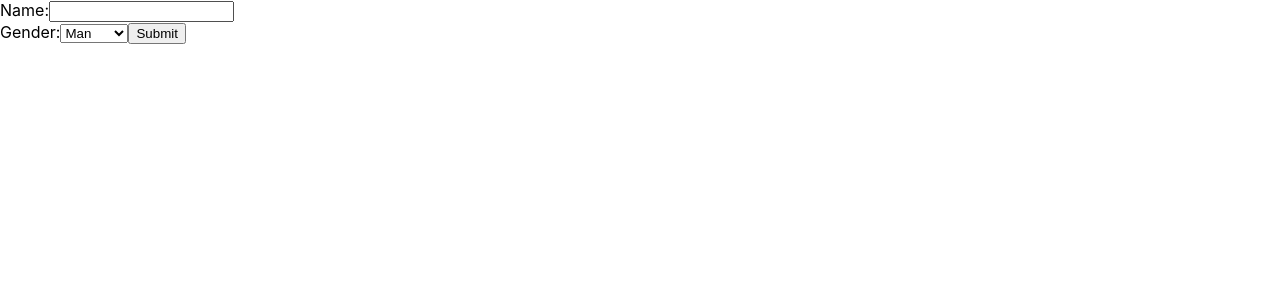
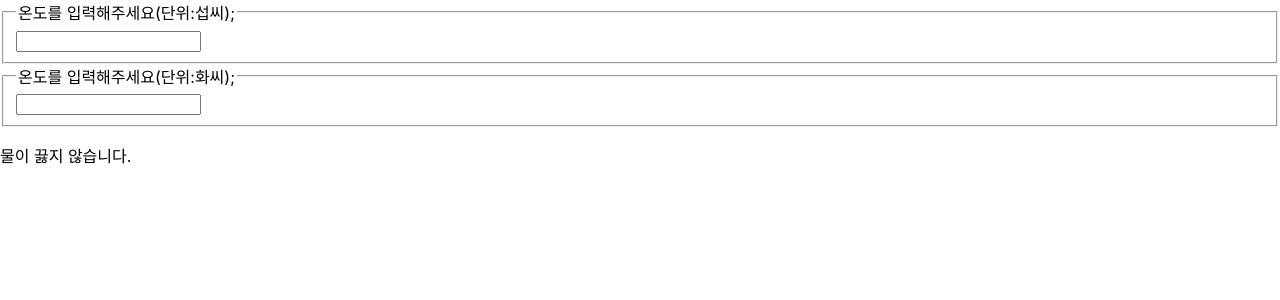
Before and after one commit to hocheol0303/React_study, a React (Create React App) app in the folder horoject/: page / in a window 1280 px wide. Shown: the top 300 px of the page. Built offline with nearby package versions, Linux system fonts and the light colour scheme.

Commit message:
chap_12 동일한 state 관리

```diff
--- /dev/null
+++ b/horoject/src/chap_12/Calculator.jsx
@@ -0,0 +1,53 @@
+import React, {useState} from 'react';
+import TemperatureInput from './TemperatureInput';
+
+function BoilingVerdict(props){
+    if(props.celsius >= 100) return <p>물이 끓습니다.</p>;
+    return <p>물이 끓지 않습니다.</p>;
+}
+
+function toCelsius(fahrenheit){
+    return ((fahrenheit-32)*5/9);
+}
+
+function toFahrenheit(celsius){
+    return celsius*9/5+32;
+}
+
+function tryConvert(temperature, convert){
+    const input=parseFloat(temperature);
+    if(Number.isNaN(input)) return '';
+    const output=convert(input);
+    const rounded = Math.round(output*1000)/1000;
+    return rounded.toString();
+}
+
+function Calculator(props){
+    const [temperature, setTemperature] = useState('');
+    const [scale, setScale] = useState('c');
+
+    const handleCelsiusChange = (temperature) =>{
+        setTemperature(temperature);
+        // 대문자 아발롬아
+        // setScale('C');
+        setScale('c');
+    };
+
+    const handleFahrenheitChange = (temperature) =>{
+        setTemperature(temperature);
+        setScale('f');
+    };
+
+    const celsius= scale ==='f' ? tryConvert(temperature, toCelsius) : temperature;
+    const fahrenheit = scale ==='c' ? tryConvert(temperature, toFahrenheit) : temperature;
+
+    return (
+        <div>
+            <TemperatureInput scale='c' temperature={celsius} onTemperatureChange={handleCelsiusChange} />
+            <TemperatureInput scale='f' temperature={fahrenheit} onTemperatureChange={handleFahrenheitChange} />
+            <BoilingVerdict celsius={parseFloat(celsius)} />
+        </div>
+    );
+}
+
+export default Calculator;
--- /dev/null
+++ b/horoject/src/chap_12/TemperatureInput.jsx
@@ -0,0 +1,21 @@
+const scaleNames={
+    c: '섭씨',
+    f: '화씨',
+};
+
+function TemperatureInput(props){
+    const handleChange = (event) =>{
+        props.onTemperatureChange(event.target.value);
+    };
+
+    return (
+        <fieldset>
+            <legend>
+                온도를 입력해주세요(단위:{scaleNames[props.scale]});
+            </legend>
+            <input value={props.temperature} onChange={handleChange} />
+        </fieldset>
+    );
+}
+
+export default TemperatureInput;
--- /dev/null
+++ b/horoject/src/chap_12/advanced_toC_toF.jsx
@@ -0,0 +1,41 @@
+import React, {useState} from 'react';
+
+const scaleNames={
+    c: '섭씨',
+    f: '화씨',
+};
+
+function TemperatureInput(props){
+    const [temperature, setTemperature] = useState('0');
+
+    const handleChange = (event) =>{
+        setTemperature(event.target.value);
+    }
+
+    return (
+        <fieldset>
+            <legend>온도를 입력해주세요(단위:{scaleNames[props.scale]}):</legend>
+            <p>따로따로:</p><input value={temperature} onChange={handleChange} />
+            <p>
+                {props.scale == 'c' && ('섭씨 '+temperature+'˚C == 화씨 ' + Math.round((temperature * 9 / 5 + 32)*100)/100 + '˚F')}
+                {props.scale == 'f' && ('화씨 '+temperature+'˚F == 섭씨 ' + Math.round(((temperature - 32) * 5 / 9)*100)/100 + '˚C')}
+            </p>
+            <p>연동:</p><input value={props.lt} onChange={props.onChange}/>
+        </fieldset>
+    );
+}
+
+function Calc(props){
+    const [linkedTemperature, setLinkedTemperature] = useState('');
+    const handleLinkedChange = (event)=>{
+        setLinkedTemperature(event.target.value);
+    }
+    return (
+        <div>
+            <TemperatureInput scale='c' lt={linkedTemperature} onChange={handleLinkedChange}/>
+            <TemperatureInput scale='f' lt={linkedTemperature} onChange={handleLinkedChange}/>
+        </div>
+    );
+}
+
+export default Calc;
--- a/horoject/src/index.js
+++ b/horoject/src/index.js
@@ -1,3 +1,4 @@
+import Calc from './chap_12/advanced_toC_toF';
 import React from 'react';
 import ReactDOM from 'react-dom/client';
 import './index.css';
@@ -12,6 +13,7 @@ import ConfirmButton from './chap_08/ConfirmButton';
 import LandingPage from './chap_09/LandingPage';
 import AttendanceBook from './chap_10/AttendanceBook';
 import SignUp from './chap_11/SignUp';
+import Calculator from './chap_12/Calculator';
 
 const root = ReactDOM.createRoot(document.getElementById('root'));
 
@@ -66,11 +68,27 @@ const root = ReactDOM.createRoot(document.getElementById('root'));
 // )
 
 //chap_11
+// root.render(
+//   <React.StrictMode>
+//     <SignUp />
+//   </React.StrictMode>
+// )
+
+//chap_12
 root.render(
   <React.StrictMode>
-    <SignUp />
+    <Calculator />
   </React.StrictMode>
 )
+
+
+//tmp
+// root.render(
+//   <React.StrictMode>
+//     <Calculator />
+//     <Calc />
+//   </React.StrictMode>
+// )
 
 // If you want to start measuring performance in your app, pass a function
 // to log results (for example: reportWebVitals(console.log))
```
Also changed, not shown: horoject/src/chap_12/toC_toF.jsx (added, +85 -0 lines), horoject/src/tmp.jsx (added, +36 -0 lines).
